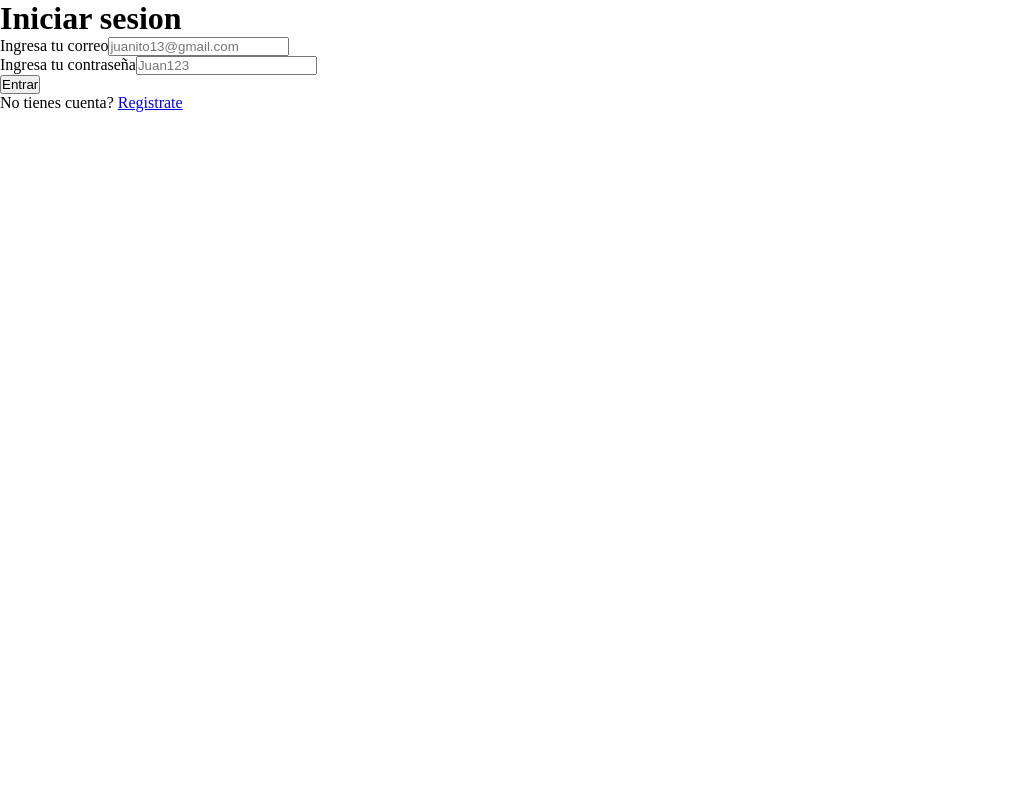
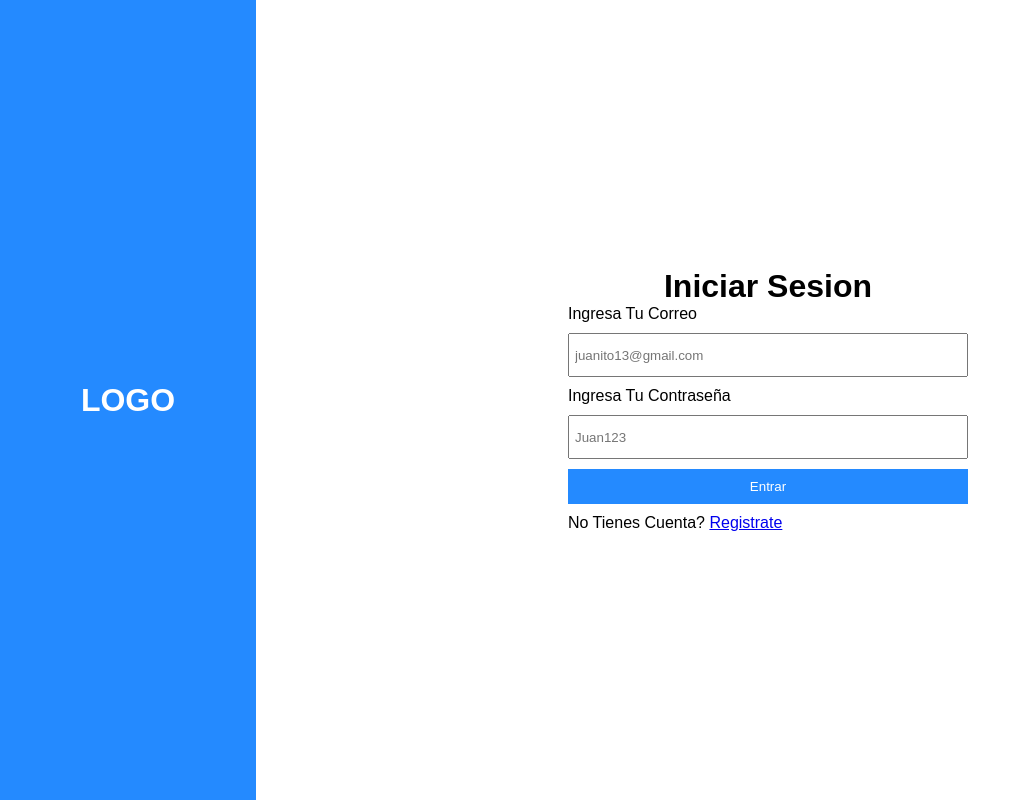
Before and after one commit to yaidercc/YaiderCordoba_VUE-CRUD, a Vue app: page /login in a window 1280 px wide. Shown: the whole page, without its empty margins (0-1031 px from the left). Built offline with nearby package versions, Linux system fonts and the light colour scheme; no server answers.

Commit message:
actualizacion de las rutas

```diff
--- a/package.json
+++ b/package.json
@@ -11,6 +11,7 @@
   },
   "dependencies": {
     "axios": "^1.2.2",
+    "font-awesome": "^4.7.0",
     "pinia": "^2.0.28",
     "vue": "^3.2.45",
     "vue-router": "^4.1.6"
--- a/src/assets/main.css
+++ b/src/assets/main.css
@@ -1,15 +1,44 @@
-* {
+html {
+  box-sizing: border-box;
+}
+*, *:before, *:after {
+  box-sizing: inherit;
   margin: 0;
   padding: 0;
 }
+body{
+  text-transform: capitalize;
+  font-family: Arial, Helvetica, sans-serif;
+}
+label{
+  display: block;
+}
+input:not([type="button"],[type="submit"]){
+  width: 100%;
+  height: 30px;
+  padding:20px 5px;
+  margin: 10px 0;
+}
 
+.btn{
+  background-color: #248AFF;
+  width: 100%;
+  height: 35px;
+  border: none;
+  color: #fff;
+}
+.error{
+  color:red;
+}
 .container {
   width: 1200px;
   max-width: 90%;
   margin-right: auto;
   margin-left: auto;
 }
-
+.w-100{
+  width: 100%;
+}
 .d-flex {
   display: flex;
 }
@@ -21,9 +50,16 @@
 .d-flex.justify-between {
   justify-content: space-between;
 }
+
+.d-flex.justify-center {
+  justify-content: center;
+}
+
 .wrap{
   flex-wrap: wrap;
 }
+
+
 /* @import './base.css';
 
 #app {
--- a/src/components/Form.vue
+++ b/src/components/Form.vue
@@ -7,7 +7,7 @@ export default {
     data: () => ({
         nombre: '',
         precio: '',
-        imagen: ''
+        imagen: 'imgaen.jpg'
     }),
     mounted() {
         this.resetValues()
@@ -57,7 +57,7 @@ export default {
                     <label for="imagen">Ingresa la imagen</label>
                     <input v-model="imagen" type="text" id="imagen" placeholder="image.jpg" required/>
                 </div>
-                <input type="submit" value="Entrar">
+                <input type="submit" value="Guardar" class="btn">
             </form>
         </div>
     </div>
--- a/src/components/Home.vue
+++ b/src/components/Home.vue
@@ -30,12 +30,12 @@ export default {
             this.showModal = !this.showModal;
         },
         manageProduct({ nombre, precio, imagen }) {
+
             if (this.isUpdating) {
                 updateProduct(nombre, precio, imagen, this.dataProductToEdit._id)
                     .then(resp => {
                         if (resp.data.ok) {
                             this.getProducts();
-
                         }
                     })
             } else {
@@ -99,21 +99,22 @@ export default {
     <FormComponent v-on:custom-event="manageProduct" v-if="showModal"
         v-bind:dataProductToEdit="this.dataProductToEdit" />
     <div class="container">
-        <h1>HOME</h1>
+        <h1>Productos</h1>
 
-        <div class="products d-flex justify-between wrap">
+        <div class="products d-flex justify-between">
             <div v-for="value in this.products">
-                <p>Nombre: {{ value.nombre }}</p>
-                <p>Precio: {{ value.precio }}</p>
-                <p>Calificacion: {{ value.calificacion }}</p>
-                <button @click="getProduct(value._id)">editar</button>
-                <button @click="deleteProduct(value._id)">Eliminar</button>
+                <img src="../assets/logo.svg" alt="">
+                <p><span class="bold">Nombre: </span>{{ value.nombre }}</p>
+                <p><span class="bold">Precio: </span>{{ value.precio }}</p>
+                <p><span class="bold">Calificacion: </span> {{ value.calificacion }}</p>
+                <button @click="getProduct(value._id)" class="btn edit">Editar</button>
+                <button @click="deleteProduct(value._id)" class="btn eliminar">Eliminar</button>
             </div>
         </div>
     </div>
 
 </template>
 
-<style scoped>
+<style lang="scss" scoped>
 
 </style>
--- a/src/components/Login.vue
+++ b/src/components/Login.vue
@@ -37,6 +37,10 @@ export default {
 </script>
 
 <template>
+  <div class="container-login">
+    <div class="container-logo d-flex justify-center align-center">
+      <h1>LOGO</h1>
+    </div>
     <div class="container-form">
       <h1>Iniciar sesion</h1>
       <form action @submit.prevent="login">
@@ -46,18 +50,44 @@ export default {
           <input v-model="correo" type="email" id="email" placeholder="juanito13@gmail.com" />
         </div>
 
-      <div>
+        <div >
           <label for="clave">Ingresa tu contraseña</label>
           <input v-model="password" type="password" id="clave" placeholder="Juan123" />
         </div>
 
         <p v-if="error" class="error">{{ errMsg }}</p>
-      <input type="submit" value="Entrar">
-      <p>No tienes cuenta? <router-link to="/singup">Registrate</router-link></p>
+        <div class="d-flex w-100"><input type="submit" value="Entrar" class="btn"></div>
+        <p class="mt-10">No tienes cuenta? <router-link to="/singup">Registrate</router-link></p>
       </form>
+    </div>
   </div>
 </template>
 
-<style scoped>
-.container-form {}
+<style lang="scss" scoped>
+.container-login {
+  display: flex;
+  align-items: center;
+  height: 100vh;
+  .container-form{
+    display: flex;
+    align-items: center;
+    justify-content: center;
+    flex-direction: column;
+
+    flex-basis: 80%;
+    height: 100%;
+    form{
+      width: 400px;
+    }
+  }
+  .container-logo{
+    flex-basis: 20%;
+    height: 100%;
+    background-color: #248AFF;
+    color: #fff;
+  }
+  .mt-10{
+    margin-top: 10px;
+  }
+}
 </style>
--- a/src/components/Navigation.vue
+++ b/src/components/Navigation.vue
@@ -22,10 +22,10 @@ export default {
   <div class="container">
     <nav class="d-flex align-center justify-between nav-menu">
       <h2>LOGO</h2>
-      <div class="links">
-        <button @click="emitEvent">Agregar</button>
-        <a href="#">{{this.nombre}}</a>
-        <button @click="logout">Hola</button>
+      <div class="links d-flex align-center">
+        <button @click="emitEvent" class="btn"><i class="fa-solid fa-magnifying-glass"></i> Agregar </button>
+        <h3>{{this.nombre}}</h3>
+        <button @click="logout" class="btn salir-btn">Salir</button>
       </div>
     </nav>
   </div>
@@ -35,5 +35,18 @@ export default {
 
 .nav-menu{
   padding: 15px 0;
+  .links{
+    *{
+      margin-right: 5px;
+
+    }
+  }
+}
+.btn{
+  width: 100px;
+}
+.salir-btn{
+  background-color: red;
+  width: 50px;
 }
 </style>
--- a/src/components/Registro.vue
+++ b/src/components/Registro.vue
@@ -1,5 +1,5 @@
 <script>
-import { createUser, renovateToken} from "@/logic/auth";
+import { loginUser, renovateToken } from "../services/services";
 export default {
   data: () => ({
     error: false,
@@ -12,7 +12,7 @@ export default {
   beforeCreate() {
     // Valida si hay un token
     renovateToken(localStorage.getItem("token"))
-      .then(resp=>{
+      .then(resp => {
         this.$router.push("/");
       })
   },
@@ -43,18 +43,23 @@ export default {
 </script>
 
 <template>
-  <div>
-    <h1>Registrarse</h1>
+
+  <div class="container-login">
+    <div class="container-logo d-flex justify-center align-center">
+      <h1>LOGO</h1>
+    </div>
+    <div class="container-form">
+      <h1>Registro</h1>
       <form action @submit.prevent="register">
 
         <div>
           <label for="email">Ingresa tu nombre</label>
-        <input v-model="nombre" type="text" id="email" placeholder="juanito13@gmail.com" />
+          <input v-model="nombre" type="text" id="email" placeholder="juanito" />
         </div>
 
         <div>
           <label for="clave">Ingresa tu correo</label>
-        <input v-model="correo" type="email" id="clave" placeholder="Juan123" />
+          <input v-model="correo" type="email" id="clave" placeholder="juanito@gmail.com" />
         </div>
 
         <div>
@@ -67,12 +72,45 @@ export default {
           <input v-model="passwordRepeat" type="password" id="clave" placeholder="Juan123" />
         </div>
         <p v-if="error" class="error">{{ errMsg }}</p>
-      <input type="submit" value="Entrar">
+        <input type="submit" value="Registrarte" class="btn">
         <p>Ya tienes cuenta? <router-link to="/login">Inicia sesion</router-link></p>
       </form>
     </div>
+  </div>
+  <div>
+
+  </div>
 </template>
 
-<style scoped>
+<style lang="scss" scoped>
+.container-login {
+  display: flex;
+  align-items: center;
+  height: 100vh;
 
+  .container-form {
+    display: flex;
+    align-items: center;
+    justify-content: center;
+    flex-direction: column;
+
+    flex-basis: 80%;
+    height: 100%;
+
+    form {
+      width: 400px;
+    }
+  }
+
+  .container-logo {
+    flex-basis: 20%;
+    height: 100%;
+    background-color: #248AFF;
+    color: #fff;
+  }
+
+  .mt-10 {
+    margin-top: 10px;
+  }
+}
 </style>
```
Also changed, not shown: 1 other file (tests, documents, lock files or other folders). Lines whose indentation alone changed are shown as unchanged.
